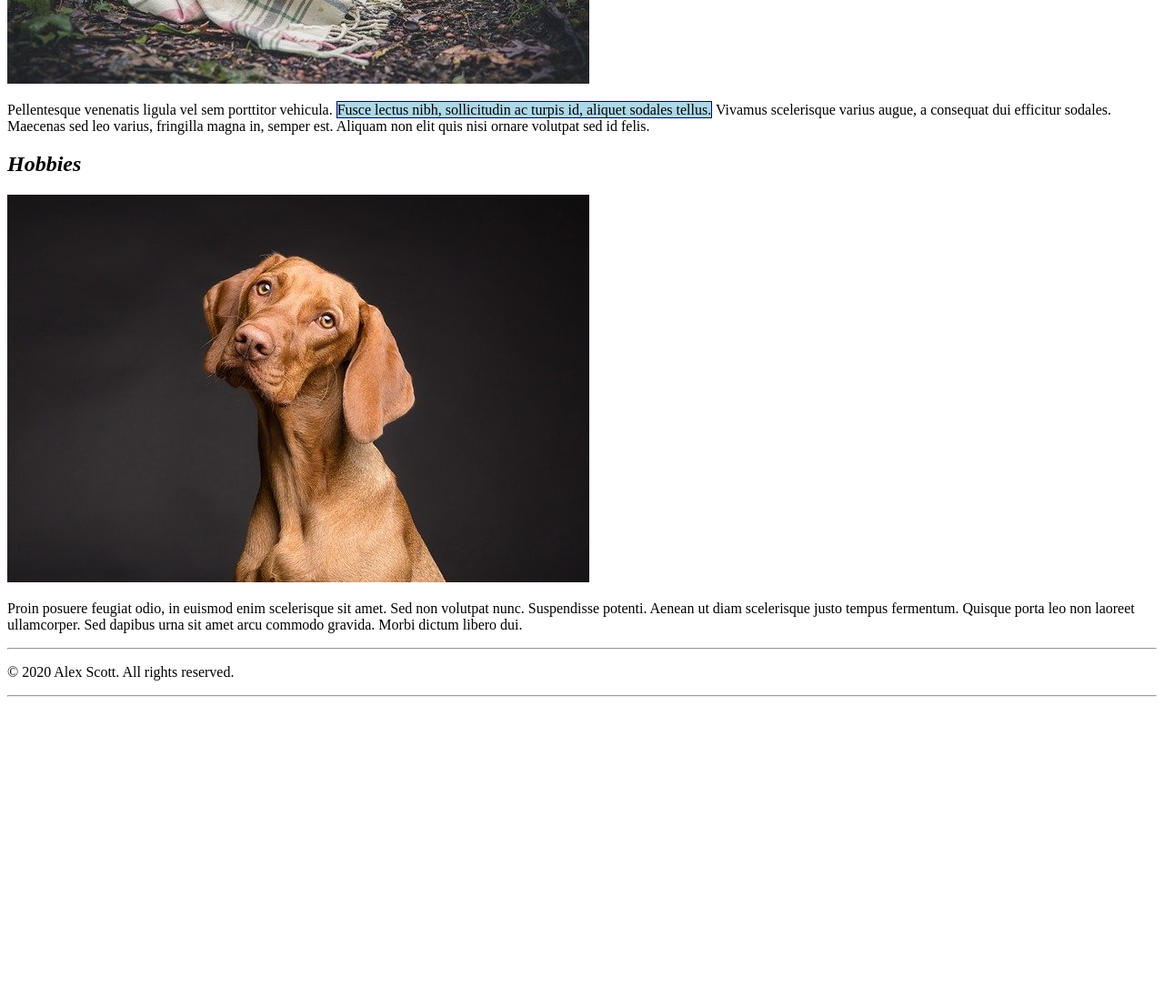
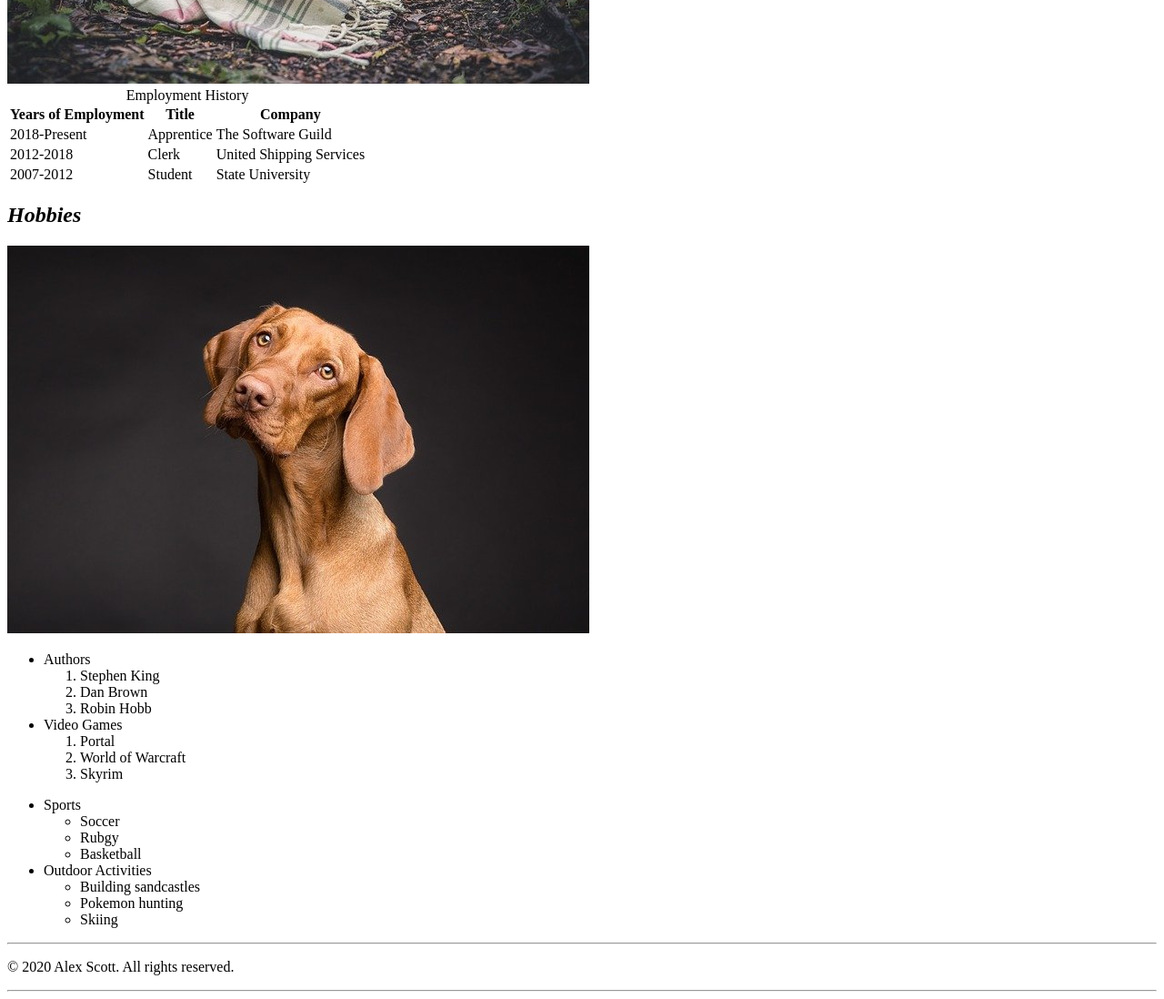
Before and after one commit to alexscott3297/IntroToWebDev, a plain HTML site: page Classwork/portfolio/Index.html in a window 1280 px wide. Shown: the part 1240-2338 px from the top of the page at 91% size. Before the commit the page ends 2014 px from the top, so only its background shows below. Drawn offline with Linux system fonts and the light colour scheme.

Commit message:
updated the pages

```diff
--- a/Classwork/portfolio/Index.html
+++ b/Classwork/portfolio/Index.html
@@ -31,14 +31,63 @@ Most recent revision:
             <article>
                 <h2><em>Past Experiences</em></h2>
                 <img src="images/pug.jpg" alt="photo of a pug" />
-                <p>Pellentesque venenatis ligula vel sem porttitor vehicula. <span style="background-color: lightblue; border: thin solid darkblue;">Fusce lectus nibh, sollicitudin ac turpis id, aliquet sodales tellus.</span> Vivamus scelerisque varius augue, a consequat dui efficitur sodales. Maecenas sed leo varius, fringilla magna in, semper est. Aliquam non elit quis nisi ornare volutpat sed id felis.</p>
+                <table>
+                <caption>Employment History</caption>
+                    <tr>
+                        <th>Years of Employment</th>
+                        <th>Title</th>
+                        <th>Company</th>
+                    </tr>
+                    <tr>
+                        <td>2018-Present</td>
+                        <td>Apprentice</td>
+                        <td>The Software Guild</td>
+                    </tr>
+                    <tr>
+                        <td>2012-2018</td>
+                        <td>Clerk</td>
+                        <td>United Shipping Services</td>
+                    </tr>
+                    <tr>
+                        <td>2007-2012</td>
+                        <td>Student</td>
+                        <td>State University</td>
+                    </tr>
+                </table>
             </article>
 
             <article>
                 <h2><em>Hobbies</em></h2>
                  <img src="images/vizsla.jpg" alt="photo of a vizsla" />
-                <p>Proin posuere feugiat odio, in euismod enim scelerisque sit amet. Sed non volutpat nunc. Suspendisse potenti. Aenean ut diam scelerisque justo tempus fermentum. Quisque porta leo non laoreet ullamcorper. Sed dapibus urna sit amet arcu commodo gravida. Morbi dictum libero dui. </p>
-            </article>
+                   <ul>
+                    <li>Authors</li>
+                    <ol>
+                        <li>Stephen King</li>
+                        <li>Dan Brown</li>
+                        <li>Robin Hobb</li>
+                    </ol>
+                    <li>Video Games</li>
+                    <ol>
+                        <li>Portal</li>
+                        <li>World of Warcraft</li>
+                        <li>Skyrim</li>
+                    </ol>
+                </ul>
+                <ul>
+                    <li>Sports</li>
+                    <ul>
+                        <li>Soccer</li>
+                        <li>Rubgy</li>
+                        <li>Basketball</li>
+                    </ul>
+                    <li>Outdoor Activities</li>
+                    <ul>
+                        <li>Building sandcastles</li>
+                        <li>Pokemon hunting</li>
+                        <li>Skiing</li>
+                    </ul>
+                </ul>
+        </article>
 
     <hr />
     </section>
```
Also changed, not shown: Classwork/portfolio/contact.html (+37 -1 lines).
